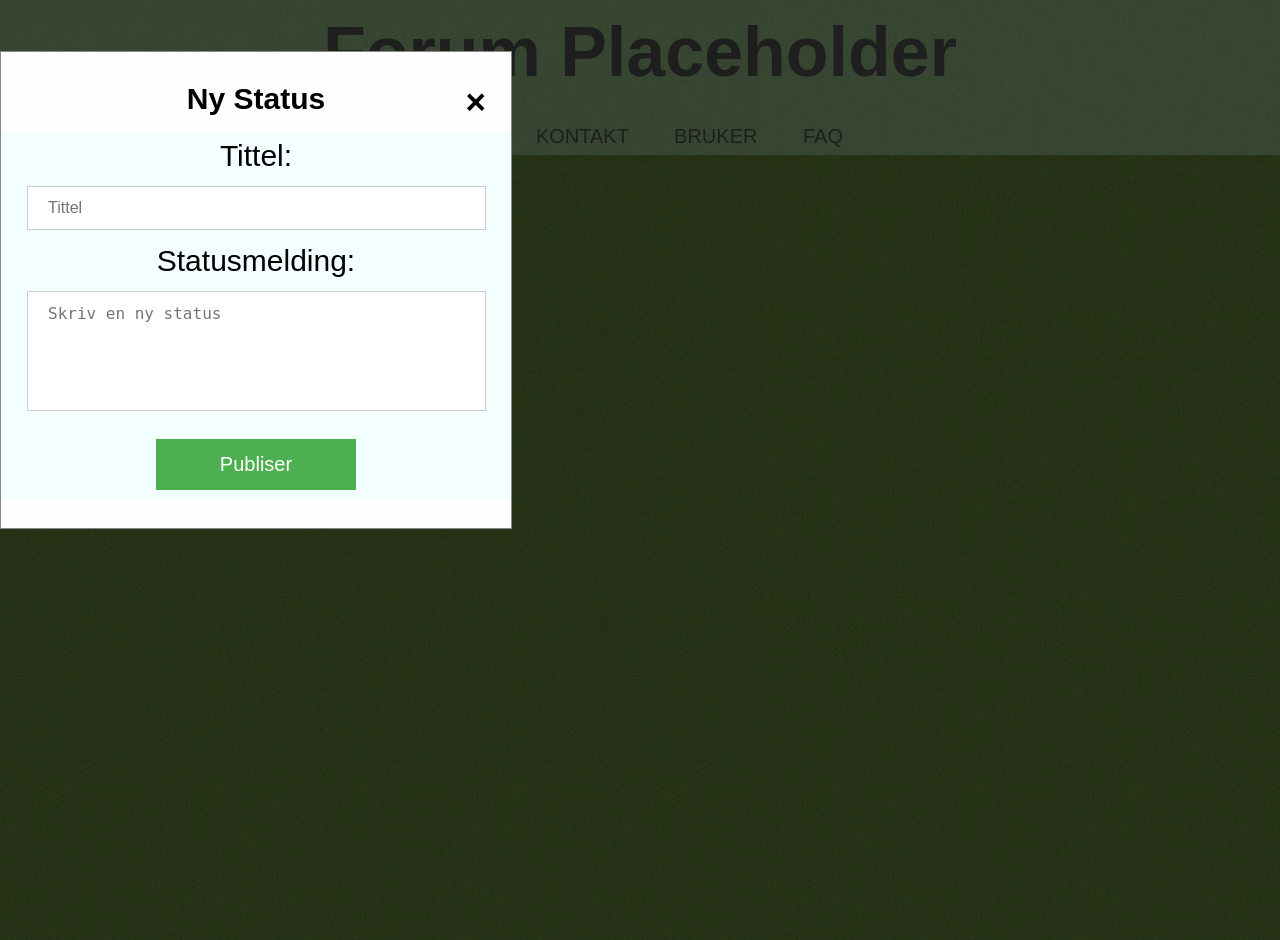
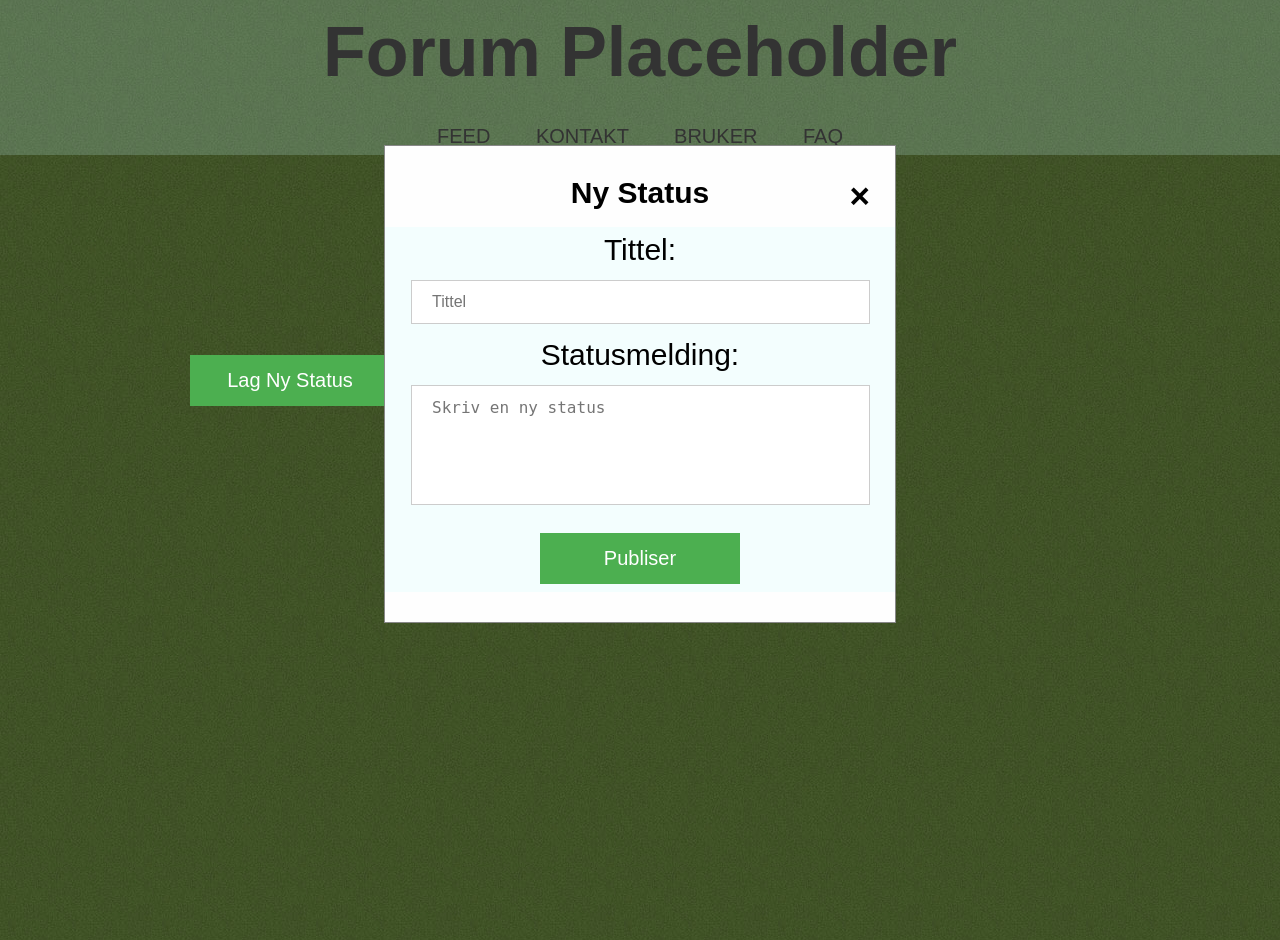
Before and after one commit to TroFie/applikasjon, a PHP site: page /feed.php in a window 1280 px wide, after a click on "Lag Ny Status". Run offline with PHP 8.4, Linux system fonts and the light colour scheme; data that the repository does not hold is empty.

Commit message:
Fiksa feil med popup box

```diff
--- a/style.css
+++ b/style.css
@@ -10,7 +10,6 @@
 	-webkit-font-smoothing:antialiased;
 	-moz-font-smoothing:antialiased;
 	-o-font-smoothing:antialiased;
-	font-smoothing:antialiased;
 	text-rendering:optimizeLegibility;
 }
 
@@ -85,7 +84,7 @@ form {
 	padding: 0;
 	margin-top: 40px;
 	margin-left: 20px;
-	color-background:pink;
+	background-color:pink;
 }
 
 .wrapper-main{
@@ -178,7 +177,7 @@ font-size:16px;
 	border: none;
 	cursor: pointer;
 	width: 90%;
-font-size:20px;
+	font-size:20px;
 }
 button:hover {
 	opacity: 0.8;
@@ -197,15 +196,14 @@ height:200px;
 }
 */
 .modal {
-display:none;
+	display: none;
 	position: fixed;
 	z-index: 1;
-	left: 0;
-	top: 0;
+	left: 30%;
+	top: 10%;
 	width: 100%;
 	height: 100%;
 	overflow: auto;
-	background-color: rgba(0,0,0,0.4);
 }
 
 .modal-content {
@@ -213,7 +211,7 @@ display:none;
 	margin: 4% auto 15% auto;
 	border: 1px solid #888;
 	width: 40%;
-padding-bottom: 30px;
+	padding-bottom: 30px;
 }
 
 .close {
```
